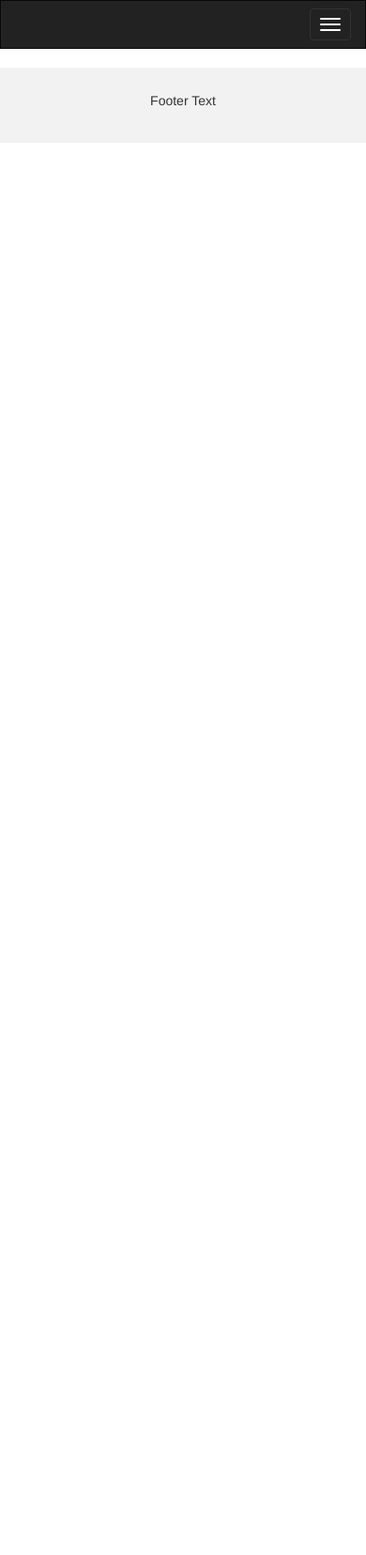
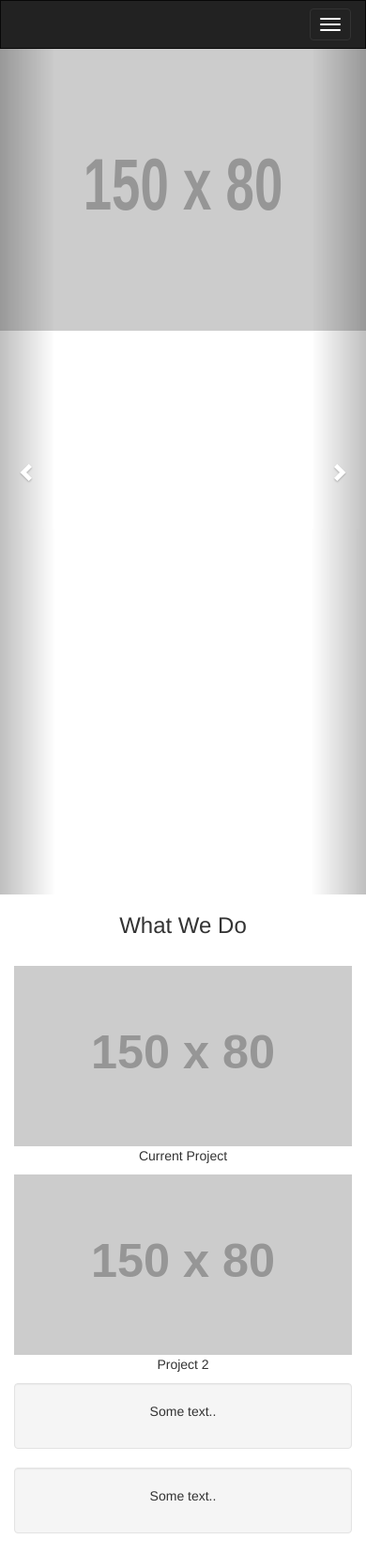
Before and after one commit to abrarsatar/final_project, a website: page views/landingPage.html at #/about in a window 390 px wide. Shown: the top 1655 px of the page at 94% size. Before the commit the page ends 844 px from the top, so only its background shows below. Drawn offline with nearby package versions, Linux system fonts and the light colour scheme; some packages are replaced by stand-ins of ours; placeholder pictures from the web are drawn by us.

Commit message:
ngroutes on lnading

```diff
--- /dev/null
+++ b/public/landingPartials/main.html
@@ -0,0 +1,58 @@
+<div id="myCarousel" class="carousel slide" data-ride="carousel">
+    <!-- Indicators -->
+    <ol class="carousel-indicators">
+      <li data-target="#myCarousel" data-slide-to="0" class="active"></li>
+      <li data-target="#myCarousel" data-slide-to="1"></li>
+    </ol>
+
+    <!-- Wrapper for slides -->
+    <div class="carousel-inner" role="listbox">
+      <div class="item active">
+        <img src="http://placehold.it/150x80?text=IMAGE" alt="Image">
+        <div class="carousel-caption">
+          <h3>Group Planning</h3>
+
+        </div>
+      </div>
+
+      <div class="item">
+        <img src="http://placehold.it/150x80?text=IMAGE" alt="Image">
+        <div class="carousel-caption">
+          <h3>More Sell $</h3>
+
+        </div>
+      </div>
+    </div>
+
+    <!-- Left and right controls -->
+    <a class="left carousel-control" href="#myCarousel" role="button" data-slide="prev">
+      <span class="glyphicon glyphicon-chevron-left" aria-hidden="true"></span>
+      <span class="sr-only">Previous</span>
+    </a>
+    <a class="right carousel-control" href="#myCarousel" role="button" data-slide="next">
+      <span class="glyphicon glyphicon-chevron-right" aria-hidden="true"></span>
+      <span class="sr-only">Next</span>
+    </a>
+</div>
+
+<div class="container text-center">
+  <h3>What We Do</h3><br>
+  <div class="row">
+    <div class="col-sm-4">
+      <img src="http://placehold.it/150x80?text=IMAGE" class="img-responsive" style="width:100%" alt="Image">
+      <p>Current Project</p>
+    </div>
+    <div class="col-sm-4">
+      <img src="http://placehold.it/150x80?text=IMAGE" class="img-responsive" style="width:100%" alt="Image">
+      <p>Project 2</p>
+    </div>
+    <div class="col-sm-4">
+      <div class="well">
+       <p>Some text..</p>
+      </div>
+      <div class="well">
+       <p>Some text..</p>
+      </div>
+    </div>
+  </div>
+</div>
--- a/views/landingPage.html
+++ b/views/landingPage.html
@@ -8,13 +8,15 @@
   <script src="https://ajax.googleapis.com/ajax/libs/jquery/1.12.4/jquery.min.js"></script>
   <script src="http://maxcdn.bootstrapcdn.com/bootstrap/3.3.7/js/bootstrap.min.js"></script>
 
+  <script src="https://cdnjs.cloudflare.com/ajax/libs/angular.js/1.5.7/angular.js"></script>
   <script src="https://cdnjs.cloudflare.com/ajax/libs/angular.js/1.5.7/angular-route.js"></script>
-  <script src="https://cdnjs.cloudflare.com/ajax/libs/angular.js/1.5.7/angular.js"></script>
 
   <link rel="stylesheet" href="/css/landingPage.css">
   <script src = "/js/landingPage.js"></script>
 
 </head>
+
+
 <body ng-app = "landingPage" ng-controller = "NavCtrl as nc">
 <nav class="navbar navbar-inverse">
   <div class="container-fluid">
@@ -28,9 +30,9 @@
     </div>
     <div class="collapse navbar-collapse" id="myNavbar">
       <ul class="nav navbar-nav pull-right">
-        <li class="active"><a href="#">Home</a></li>
-        <li><a href="#">About</a></li>
-        <li><a href="#">Contact</a></li>
+        <li><a href="#/">Home</a></li>
+        <li><a href="#/about">About</a></li>
+        <li><a href="#/contact">Contact</a></li>
         <li></li>
         <li></li>
         <li><a href="/login"><span class="glyphicon glyphicon-log-in"></span> Login!</a></li>
```
Also changed, not shown: public/js/landingPage.js (+4 -4 lines), public/landingPartials/about.html (added, +1 -0 lines), public/landingPartials/contact.html (added, +1 -0 lines), public/views/landingPages/main.html (added, +58 -0 lines), public/views/landingPartials/main.html (added, +58 -0 lines).
